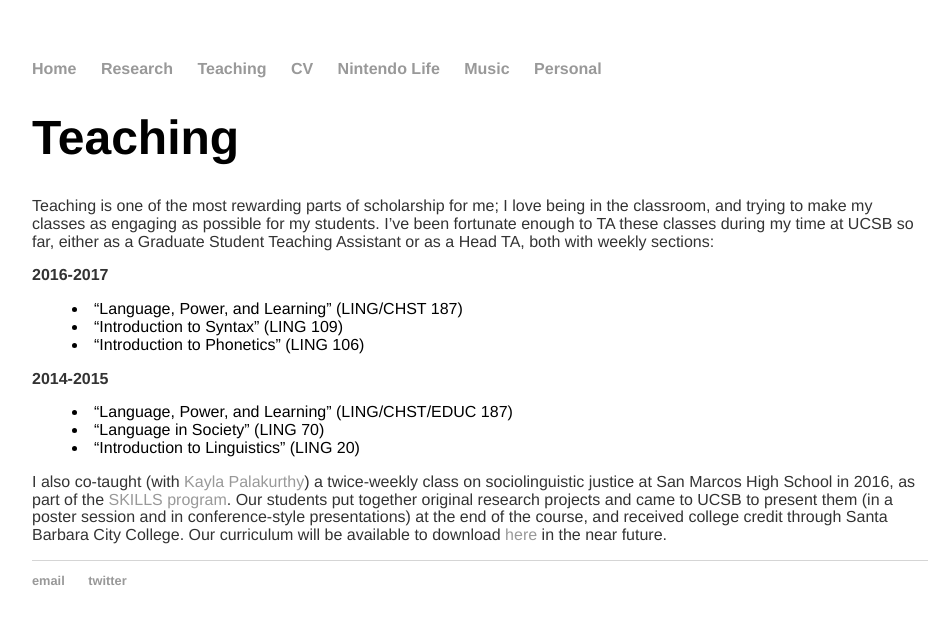
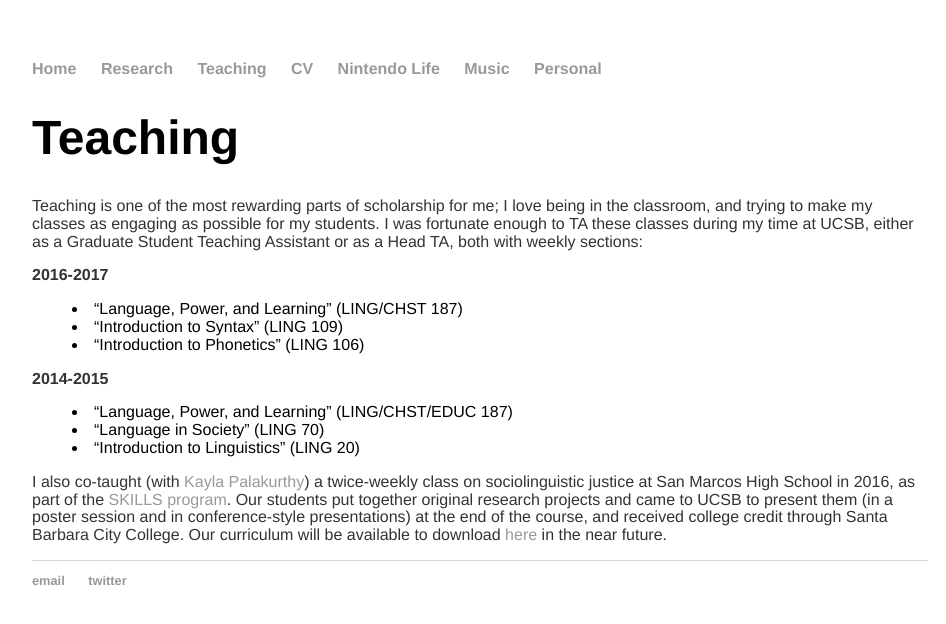
Before and after one commit to morgansleeper/morgansleeper.github.io, a Jekyll site: the page built from teaching/index.html, in a window 1280 px wide. Shown: the top 624 px of the page, without its empty margins (160-1106 px from the left). Built offline with Jekyll 4.4.1, drawn with Linux system fonts in a browser that asks for light colours.

Commit message:
Update index.html

```diff
--- a/teaching/index.html
+++ b/teaching/index.html
@@ -5,7 +5,7 @@ title: Morgan Sleeper | Teaching
 <h1>Teaching</h1>
 <p>Teaching is one of the most rewarding parts of scholarship for me;
   I love being in the classroom, and trying to make my classes as engaging as possible for my students.
-  I’ve been fortunate enough to TA these classes during my time at UCSB so far,
+  I was fortunate enough to TA these classes during my time at UCSB,
   either as a Graduate Student Teaching Assistant or as a Head TA, both with weekly sections:</p>
 
 <p><b>2016-2017</b></p>
```
